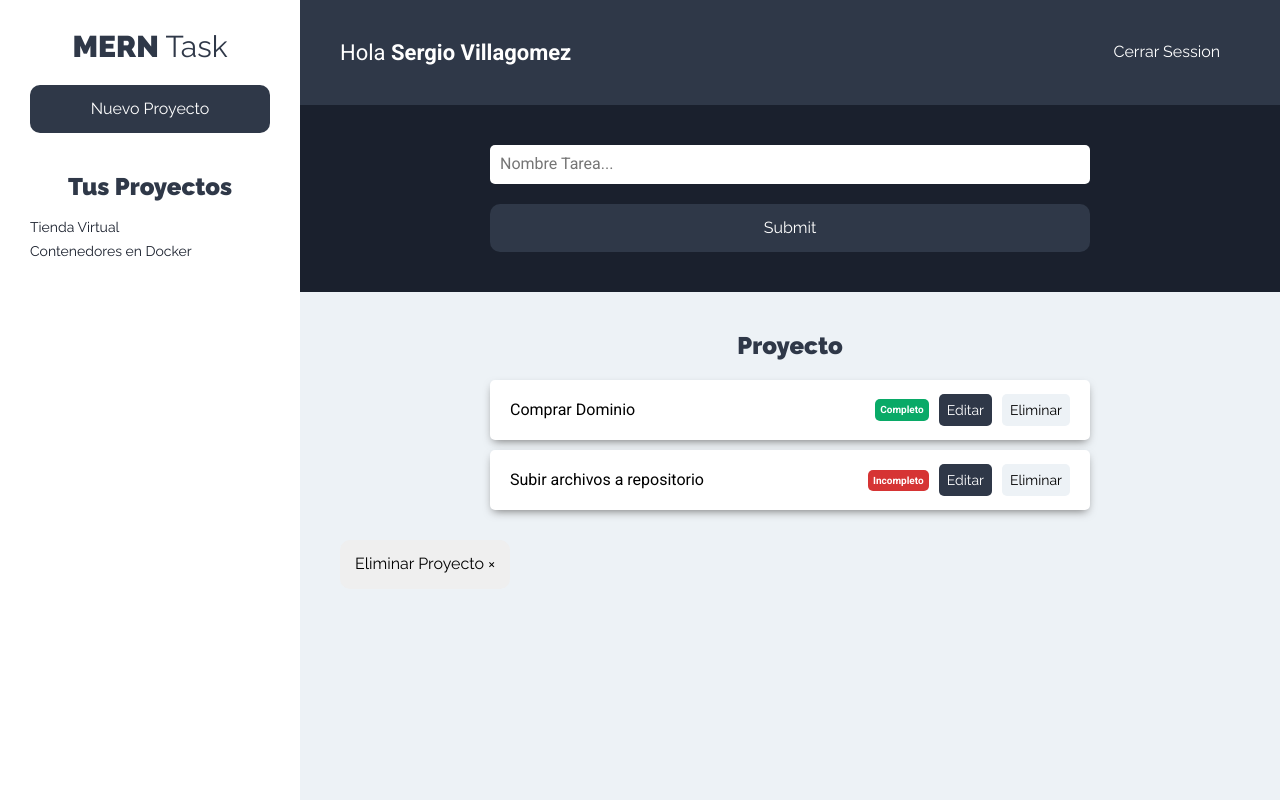
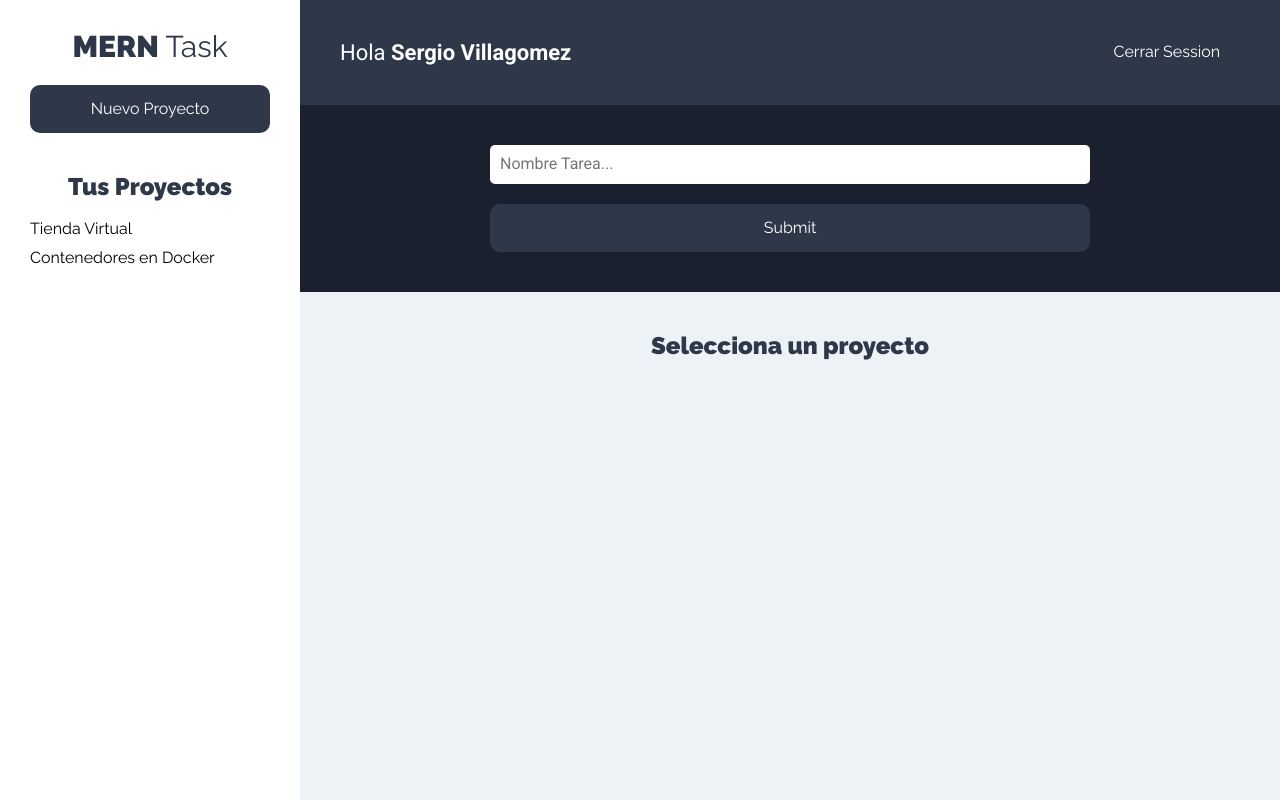
Before and after one commit to smavo/MERN-STACK, a React (Create React App) app in the folder Frontend/: page /proyectos in a window 1280 px wide. Built offline with nearby package versions, Linux system fonts and the light colour scheme.

Commit message:
Feat: mostrando el nombre del proyecto seleccionado, validacion si no hay proyecto seleccionado

```diff
--- a/Frontend/src/Components/proyect/ListarProyectos.jsx
+++ b/Frontend/src/Components/proyect/ListarProyectos.jsx
@@ -3,7 +3,6 @@ import Proyecto from './Proyecto';
 import ProyectoContext from '../../context/proyectos/proyectoContext'
 
 const ListarProyecto = () => {
-
 
     // Extraer proyectos de State Inicial
     const proyectosContext = useContext(ProyectoContext)
--- a/Frontend/src/Components/proyect/NuevoProyecto.jsx
+++ b/Frontend/src/Components/proyect/NuevoProyecto.jsx
@@ -1,5 +1,5 @@
-import React, { Fragment, useState, useContext } from 'react'
-import ProyectoContext from '../../context/proyectos/proyectoContext'
+import React, { Fragment, useState, useContext } from 'react';
+import ProyectoContext from '../../context/proyectos/proyectoContext';
 
 const NuevoProyecto = () => {
 
--- a/Frontend/src/Components/proyect/Proyecto.jsx
+++ b/Frontend/src/Components/proyect/Proyecto.jsx
@@ -1,11 +1,20 @@
-import React from 'react'
+import React, { useContext } from 'react';
+import ProyectoContext from '../../context/proyectos/proyectoContext';
 
-const Proyecto = ({props}) => {
+const Proyecto = ({ props }) => {
+
+    // Extraer proyectos de state inicial
+    const proyectosContext = useContext(ProyectoContext)
+    const { proyectoActual } = proyectosContext
+
     return (
         <li>
-            <a type="button" className="btn btn-blank" >{props.nombre}</a>
+            <button type="button" className="btn btn-blank"
+                onClick={() => proyectoActual(props.id)}>
+                {props.nombre}
+            </button>
         </li>
-     );
+    );
 }
 
 export default Proyecto;
--- a/Frontend/src/Components/tareas/ListadoTareas.jsx
+++ b/Frontend/src/Components/tareas/ListadoTareas.jsx
@@ -1,17 +1,29 @@
-import React, { Fragment } from 'react'
+import React, { Fragment, useContext } from 'react'
 import Tarea from './Tarea';
+import ProyectoContext from '../../context/proyectos/proyectoContext';
 
 const ListadoTarea = () => {
 
+    // Extraer proyectos de State Inicial
+    const proyectosContext = useContext(ProyectoContext)
+    const { proyecto } = proyectosContext
+
+    // Si no hay proyecto seleccionado
+    if(!proyecto) return <h2>Selecciona un proyecto</h2>
+
+    // Array destructuring para extraer el proyecto actual
+    const [ proyectoActual] = proyecto;
+
     const tareasproyecto = [
         {id: 1, nombre: 'Comprar Dominio', estado: true},
-        {id: 2, nombre: 'Subir archivos a repositorio', estado: false}
-
+        {id: 2, nombre: 'Subir archivos a repositorio', estado: false},
+        {id: 3, nombre: 'Deploy Proyecto', estado: true},
+        {id: 4, nombre: 'Refactorizacion de Codigo', estado: false}
     ]
 
     return (
         <Fragment>
-            <h2>Proyecto</h2>
+            <h2>Proyecto: {proyectoActual.nombre}</h2>
             <ul className="listado-tareas">
             {tareasproyecto.length === 0
                     ? (<li className="tarea"><p>No hay tareas</p></li>)
--- a/Frontend/src/context/proyectos/proyectoContext.jsx
+++ b/Frontend/src/context/proyectos/proyectoContext.jsx
@@ -1,4 +1,4 @@
-import { createContext } from 'react'
+import { createContext } from 'react';
 
 const ProyectoContext = createContext()
 
--- a/Frontend/src/context/proyectos/proyectoReducer.jsx
+++ b/Frontend/src/context/proyectos/proyectoReducer.jsx
@@ -1,4 +1,4 @@
-import { FORMULARIO_PROYECTO, OBTENER_PROYECTOS, AGREGAR_PROYECTO, VALIDAR_FORMULARIO } from '../../types';
+import { FORMULARIO_PROYECTO, OBTENER_PROYECTOS, AGREGAR_PROYECTO, VALIDAR_FORMULARIO, PROYECTO_ACTUAL } from '../../types';
 
 export default (state, action) => {
     switch(action.type) {
@@ -24,6 +24,11 @@ export default (state, action) => {
                 ...state,
                 errorformulario: true
             }
+        case PROYECTO_ACTUAL:
+            return {
+                ...state,
+                proyecto: state.proyectos.filter(proyecto => proyecto.id === action.payload)
+            }
         default:
             return state;
     }
--- a/Frontend/src/context/proyectos/proyectoState.jsx
+++ b/Frontend/src/context/proyectos/proyectoState.jsx
@@ -3,7 +3,7 @@ import {v4 as uuidv4} from 'uuid';
 
 import ProyectoContext from './proyectoContext';
 import proyectoReducer from './proyectoReducer';
-import { FORMULARIO_PROYECTO, OBTENER_PROYECTOS, AGREGAR_PROYECTO, VALIDAR_FORMULARIO } from '../../types';
+import { FORMULARIO_PROYECTO, OBTENER_PROYECTOS, AGREGAR_PROYECTO, VALIDAR_FORMULARIO, PROYECTO_ACTUAL } from '../../types';
 
 
 
@@ -17,7 +17,8 @@ const ProyectoState = props => {
     const initialState = {
         proyectos: [ ],
         formulario: false,
-        errorformulario: false
+        errorformulario: false,
+        proyecto: null
     }
 
     // Dispath para ejecutar las acciones
@@ -56,16 +57,26 @@ const ProyectoState = props => {
         })
     }
 
+    // Selecciona el proyecto al hacer clic
+    const proyectoActual = proyectoId => {
+        dispatch({
+            type: PROYECTO_ACTUAL,
+            payload: proyectoId
+        })
+    }
+
     return (
         <ProyectoContext.Provider
             value={{
                 proyectos: state.proyectos,
                 formulario: state.formulario,
                 errorformulario: state.errorformulario,
+                proyecto: state.proyecto,
                 mostrarFormulario,
                 obtenerProyectos,
                 agregarProyecto,
-                mostarError
+                mostarError,
+                proyectoActual
             }}
         >
             {props.children}
--- a/Frontend/src/types/index.jsx
+++ b/Frontend/src/types/index.jsx
@@ -2,3 +2,4 @@ export const FORMULARIO_PROYECTO = 'FORMULARIO_PROYECTO';
 export const OBTENER_PROYECTOS = 'OBTERNER_PROYECTOS';
 export const AGREGAR_PROYECTO = 'AGREGAR_PROYECTO';
 export const VALIDAR_FORMULARIO = 'VALIDAR_FORMULARIO';
+export const PROYECTO_ACTUAL = 'PROYECTO_ACTUAL';
```
